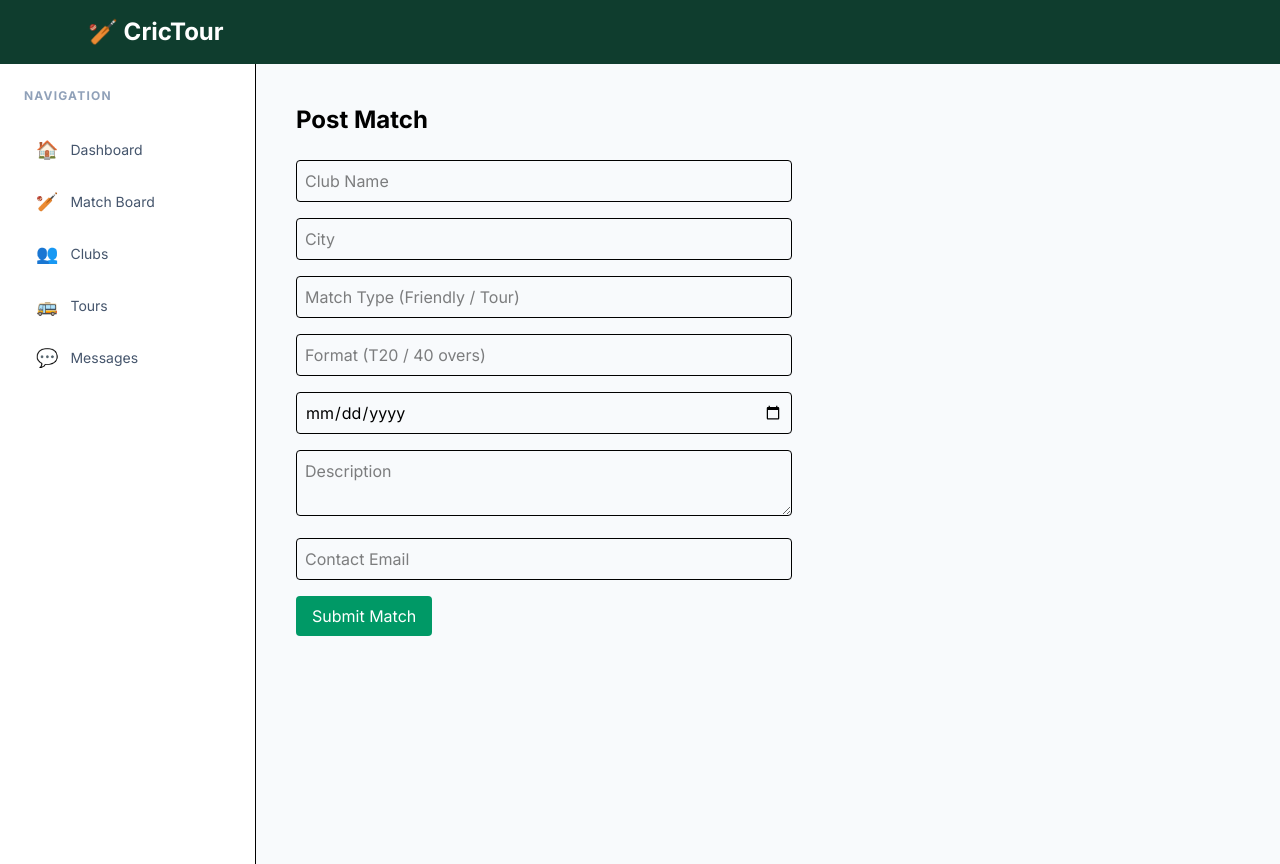
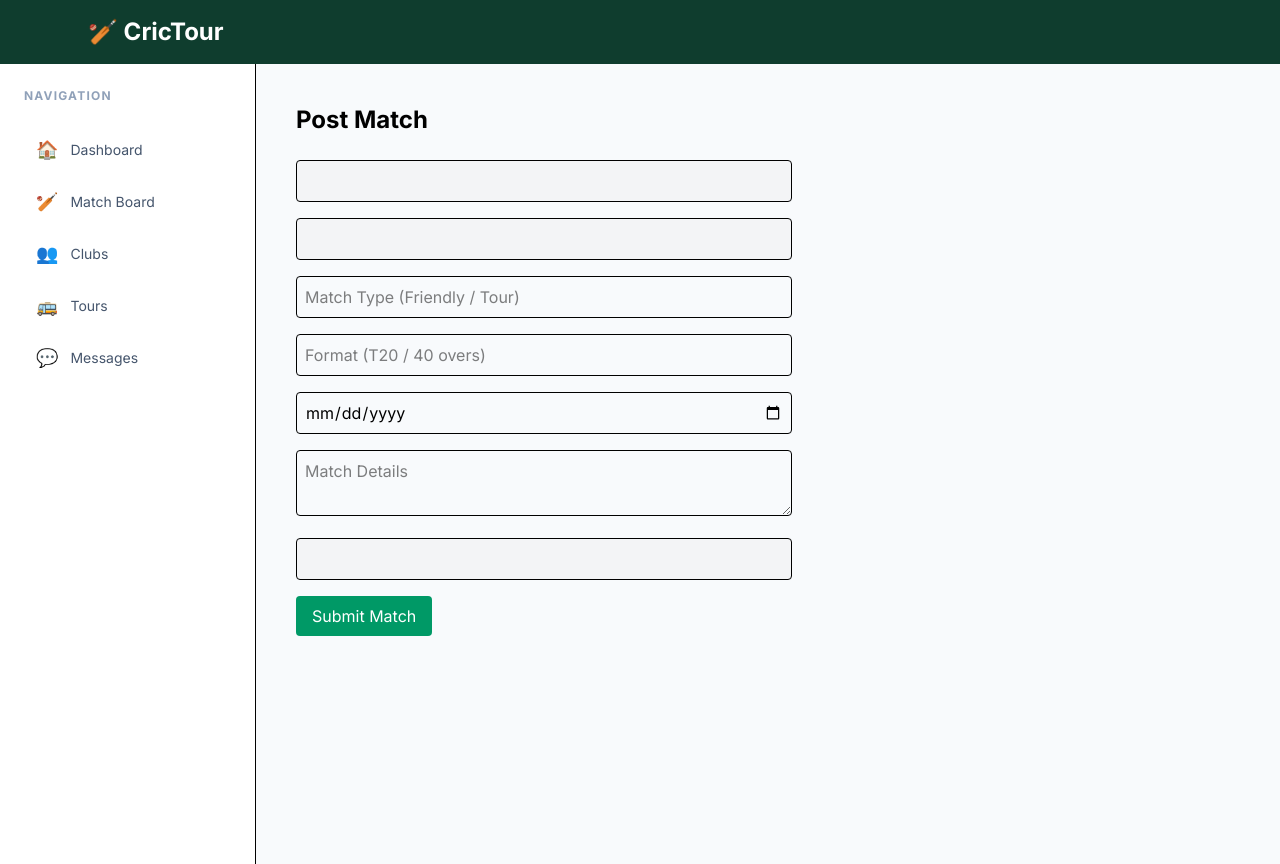
Before and after one commit to manojiprabha/crictour, a Next.js app: page /matches/post in a window 1280 px wide. Built offline with nearby package versions, Linux system fonts and the light colour scheme; no server answers.

Commit message:
improved autofill

```diff
--- a/app/matches/post/page.tsx
+++ b/app/matches/post/page.tsx
@@ -1,6 +1,6 @@
 "use client"
 
-import { useState } from "react"
+import { useEffect, useState } from "react"
 import { supabase } from "@/lib/supabase"
 import Navbar from "@/components/Navbar"
 import Sidebar from "@/components/Sidebar"
@@ -18,9 +18,41 @@ const [date,setDate] = useState("")
 const [description,setDescription] = useState("")
 const [email,setEmail] = useState("")
 
+useEffect(()=>{
+
+async function loadClub(){
+
+const { data:userData } = await supabase.auth.getUser()
+
+const user = userData?.user
+
+if(!user) return
+
+const { data:club } = await supabase
+.from("clubs")
+.select("*")
+.eq("created_by",user.id)
+.single()
+
+if(club){
+
+setClubName(club.club_name)
+setCity(club.city)
+
+}
+
+setEmail(user.email || "")
+
+}
+
+loadClub()
+
+},[])
+
 async function submitMatch(){
 
 await supabase.from("matches").insert({
+
 club_name:clubName,
 city,
 match_type:matchType,
@@ -28,6 +60,7 @@ format,
 match_date:date,
 description,
 contact_email:email
+
 })
 
 router.push("/matches")
@@ -53,17 +86,15 @@ Post Match
 <div className="space-y-4">
 
 <input
-placeholder="Club Name"
-className="w-full border p-2 rounded"
 value={clubName}
-onChange={(e)=>setClubName(e.target.value)}
+readOnly
+className="w-full border p-2 rounded bg-gray-100"
 />
 
 <input
-placeholder="City"
-className="w-full border p-2 rounded"
 value={city}
-onChange={(e)=>setCity(e.target.value)}
+readOnly
+className="w-full border p-2 rounded bg-gray-100"
 />
 
 <input
@@ -88,17 +119,16 @@ onChange={(e)=>setDate(e.target.value)}
 />
 
 <textarea
-placeholder="Description"
+placeholder="Match Details"
 className="w-full border p-2 rounded"
 value={description}
 onChange={(e)=>setDescription(e.target.value)}
 />
 
 <input
-placeholder="Contact Email"
-className="w-full border p-2 rounded"
 value={email}
-onChange={(e)=>setEmail(e.target.value)}
+readOnly
+className="w-full border p-2 rounded bg-gray-100"
 />
 
 <button
```
